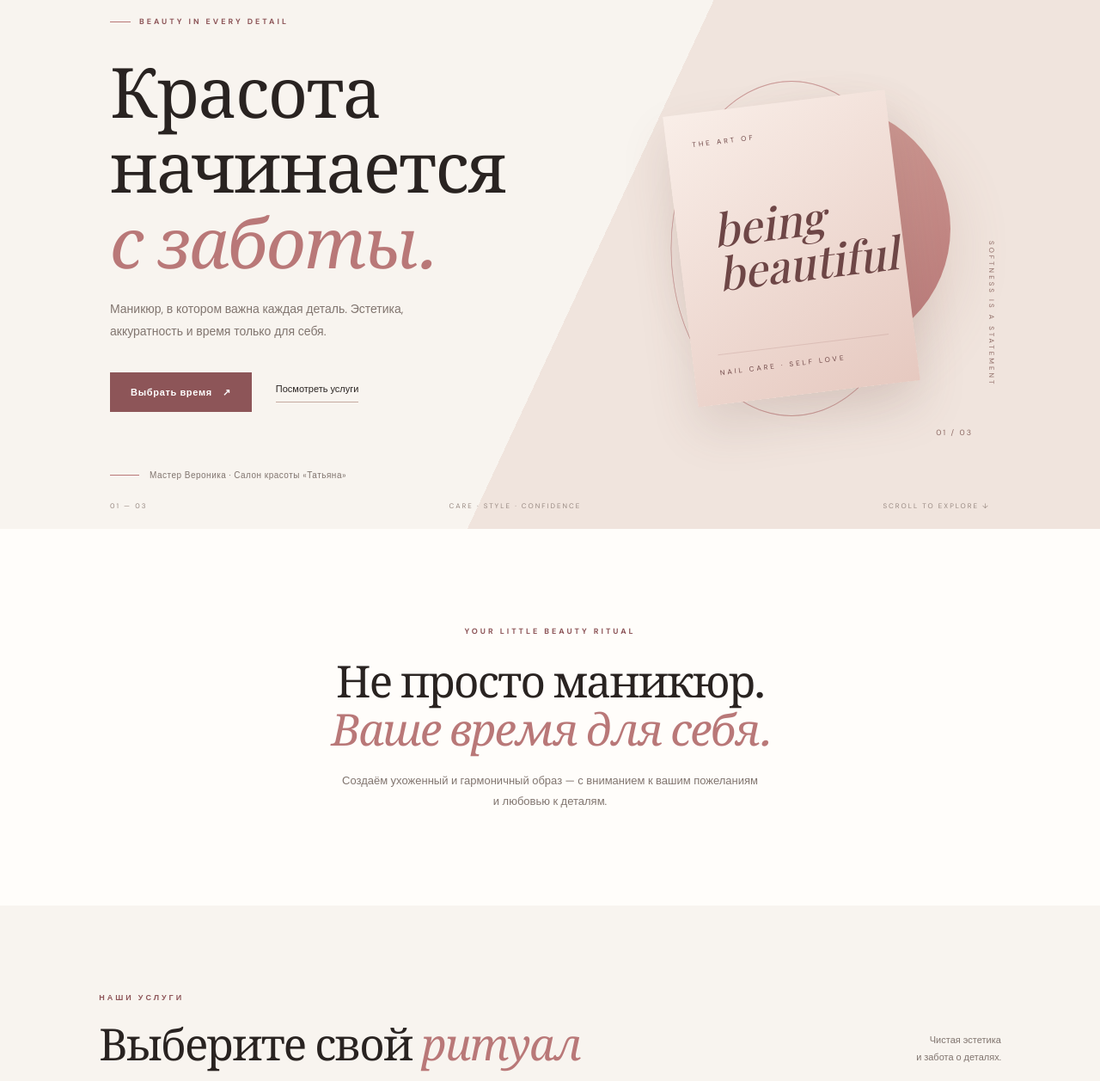
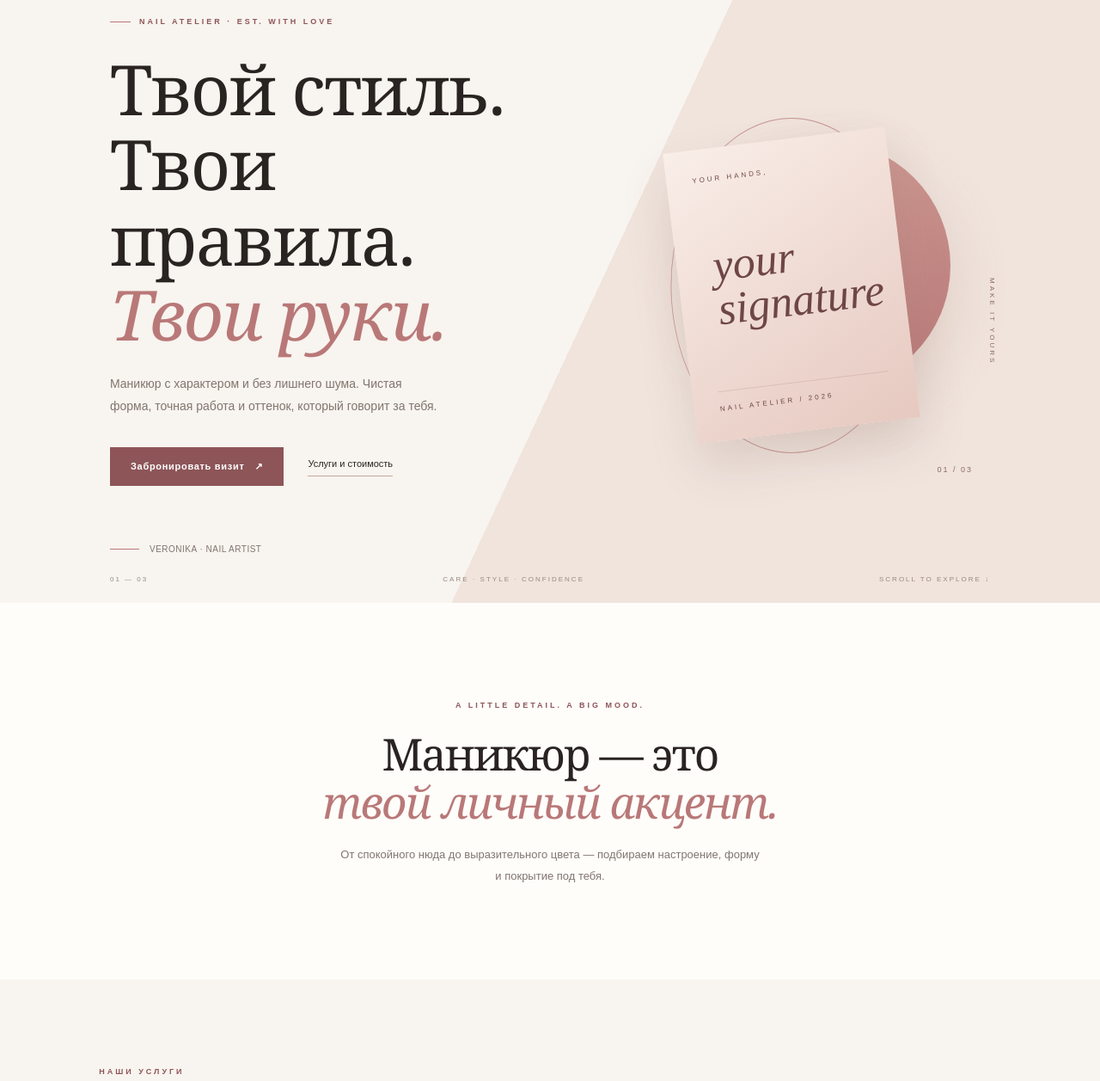
Before and after one commit to ninokunicross137-droid/veronikasalon-api0, a website: page index.html in a window 1280 px wide. Shown: the part 160-1417 px from the top of the page at 86% size. Drawn offline with nearby package versions, Linux system fonts and the light colour scheme.

Commit message:
Give Veronika salon a distinct editorial identity

```diff
--- a/index.html
+++ b/index.html
@@ -3,12 +3,12 @@
 <head>
     <meta charset="UTF-8">
     <meta name="viewport" content="width=device-width, initial-scale=1.0">
-    <meta name="theme-color" content="#f8f4ef">
+    <meta name="theme-color" content="#f2eddf">
     <meta name="description" content="Маникюр от мастера Вероники. Аккуратный уход, красивое покрытие и онлайн-запись.">
-    <title>Veronika Nail Studio — маникюр с вниманием к деталям</title>
+    <title>VERONIKA / nail atelier — авторский маникюр</title>
     <link rel="preconnect" href="https://fonts.googleapis.com">
     <link rel="preconnect" href="https://fonts.gstatic.com" crossorigin>
-    <link href="https://fonts.googleapis.com/css2?family=DM+Sans:wght@400;500;600;700&family=Playfair+Display:wght@500;600;700&display=swap" rel="stylesheet">
+    <link href="https://fonts.googleapis.com/css2?family=Manrope:wght@400;500;600;700;800&family=DM+Serif+Display:ital@0;1&display=swap" rel="stylesheet">
     <link rel="stylesheet" href="style.css">
     <script>window.VERONIKA_API_URL = "https://veronikasalon-api0-lolipop-1488116188-dzg4.onreza.app";</script>
     <script src="script.js" defer></script>
@@ -30,40 +30,40 @@
 <main>
     <section class="hero" id="home">
         <div class="hero-copy">
-            <p class="eyebrow"><span></span> BEAUTY IN EVERY DETAIL</p>
-            <h1>Красота<br>начинается <em>с заботы.</em></h1>
-            <p class="hero-text">Маникюр, в котором важна каждая деталь. Эстетика, аккуратность и время только для себя.</p>
+            <p class="eyebrow"><span></span> NAIL ATELIER · EST. WITH LOVE</p>
+            <h1>Твой стиль.<br>Твои правила.<br><em>Твои руки.</em></h1>
+            <p class="hero-text">Маникюр с характером и без лишнего шума. Чистая форма, точная работа и оттенок, который говорит за тебя.</p>
             <div class="hero-actions">
-                <a class="primary-button" href="#booking">Выбрать время <span>↗</span></a>
-                <a class="text-link" href="#services">Посмотреть услуги</a>
+                <a class="primary-button" href="#booking">Забронировать визит <span>↗</span></a>
+                <a class="text-link" href="#services">Услуги и стоимость</a>
             </div>
-            <div class="hero-note"><span class="note-line"></span><span>Мастер Вероника · Салон красоты «Татьяна»</span></div>
+            <div class="hero-note"><span class="note-line"></span><span>VERONIKA · NAIL ARTIST</span></div>
         </div>
         <div class="hero-art" aria-label="Эстетичная композиция в оттенках розового">
             <div class="art-orbit orbit-one"></div>
             <div class="art-orbit orbit-two"></div>
             <div class="art-sun"></div>
             <div class="art-card">
-                <span class="art-caption">THE ART OF</span>
-                <span class="art-script">being<br>beautiful</span>
-                <span class="art-bottom">NAIL CARE · SELF LOVE</span>
+                <span class="art-caption">YOUR HANDS,</span>
+                <span class="art-script">your<br>signature</span>
+                <span class="art-bottom">NAIL ATELIER / 2026</span>
             </div>
-            <span class="art-side">SOFTNESS IS A STATEMENT</span>
+            <span class="art-side">MAKE IT YOURS</span>
             <span class="art-number">01 / 03</span>
         </div>
         <div class="hero-bottom"><span>01 — 03</span><span>CARE · STYLE · CONFIDENCE</span><span>SCROLL TO EXPLORE ↓</span></div>
     </section>
 
     <section class="intro-strip" id="about">
-        <p class="eyebrow">YOUR LITTLE BEAUTY RITUAL</p>
-        <h2>Не просто маникюр.<br><em>Ваше время для себя.</em></h2>
-        <p class="intro-copy">Создаём ухоженный и гармоничный образ — с вниманием к вашим пожеланиям и любовью к деталям.</p>
+        <p class="eyebrow">A LITTLE DETAIL. A BIG MOOD.</p>
+        <h2>Маникюр — это<br><em>твой личный акцент.</em></h2>
+        <p class="intro-copy">От спокойного нюда до выразительного цвета — подбираем настроение, форму и покрытие под тебя.</p>
     </section>
 
     <section class="services-section" id="services">
         <div class="section-heading">
-            <div><p class="eyebrow">НАШИ УСЛУГИ</p><h2>Выберите свой <em>ритуал</em></h2></div>
-            <p>Чистая эстетика<br>и забота о деталях.</p>
+            <div><p class="eyebrow">НАШИ УСЛУГИ</p><h2>Найди свой <em>оттенок.</em></h2></div>
+            <p>Пять способов<br>почувствовать себя собой.</p>
         </div>
         <div class="services">
             <article class="service-card service-featured">
@@ -97,8 +97,8 @@
     <section class="booking-section" id="booking">
         <div class="booking-aside">
             <p class="eyebrow">ONLINE APPOINTMENT</p>
-            <h2>Время для<br><em>красоты.</em></h2>
-            <p>Заполните форму, чтобы выбрать удобный день и время. Я буду ждать вас!</p>
+            <h2>Пора<br><em>обновиться.</em></h2>
+            <p>Выбери услугу, дату и удобное время. Остальное я беру на себя.</p>
             <div class="booking-detail"><span class="detail-icon">◷</span><span><b>График работы</b><small>Ежедневно · 12:00–20:00</small></span></div>
             <div class="booking-detail"><span class="detail-icon">✧</span><span><b>Время процедуры</b><small>Около 2–2,5 часов</small></span></div>
         </div>
@@ -136,7 +136,7 @@
 
 <footer class="site-footer">
     <a class="brand footer-brand" href="#home"><span class="brand-mark">V.</span><span class="brand-name">VERONIKA <small>NAIL STUDIO</small></span></a>
-    <p>Красота в каждой детали.</p>
+    <p>A GOOD NAIL DAY CHANGES EVERYTHING.</p>
     <span>© 2026 · Мастер Вероника · Салон «Татьяна»</span>
 </footer>
 </body>
```
